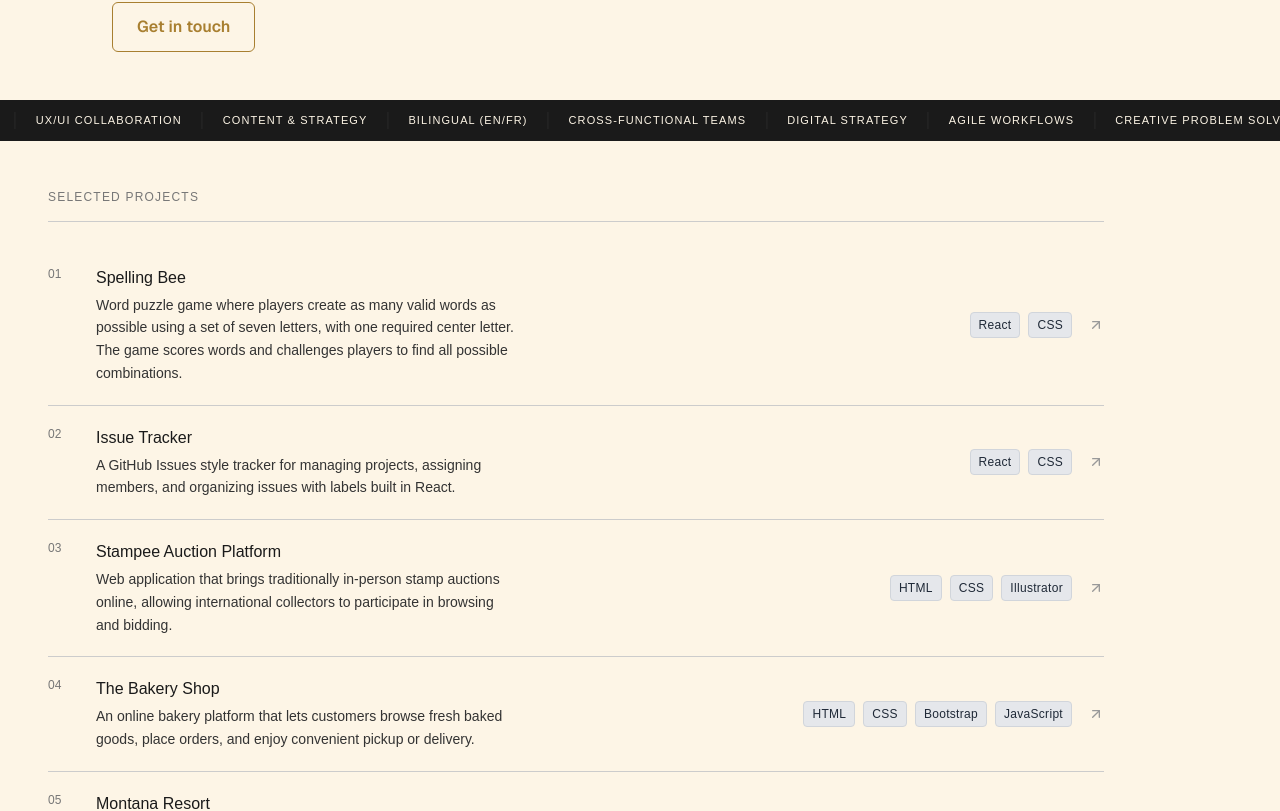
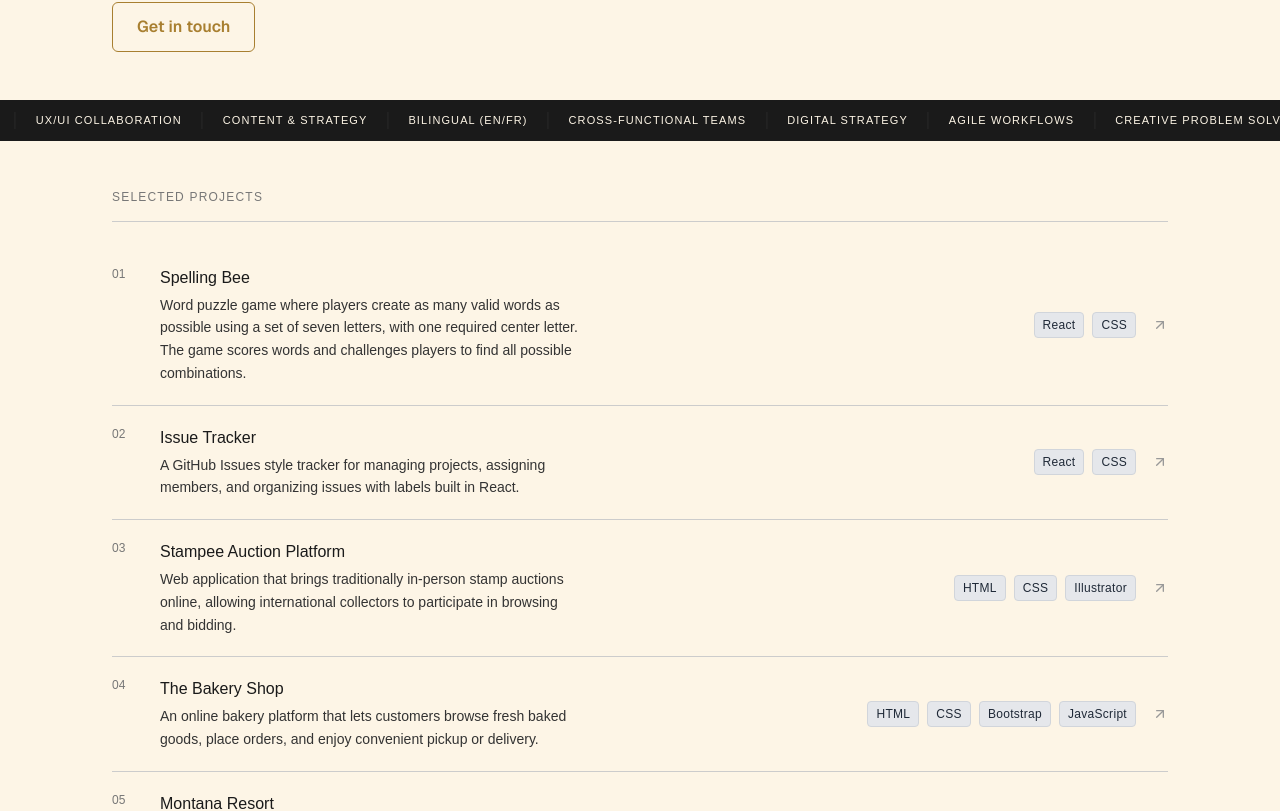
Before and after one commit to Ashley-A7/ashley-a7.github.io, a Next.js app: page / in a window 1280 px wide. Shown: the part 474-1285 px from the top of the page. Built offline with nearby package versions, Linux system fonts and the light colour scheme.

Commit message:
Fix styling

```diff
--- a/components/ProjectSection.tsx
+++ b/components/ProjectSection.tsx
@@ -6,7 +6,7 @@ import { projects } from "../data/projects";
 export default function Projects() {
     return (
         <section
-            className="max-w-6xl bg-[#FDF5E6] text-[#1A1A1A] px-4 sm:px-6 md:px-12 py-10 md:py-12"
+            className="max-w-6xl mx-auto bg-[#FDF5E6] text-[#1A1A1A] px-4 sm:px-6 md:px-12 py-10 md:py-12"
             id="work"
         >
             {/* Header */}
--- a/package.json
+++ b/package.json
@@ -22,9 +22,11 @@
     "@types/node": "^20",
     "@types/react": "^19.2.14",
     "@types/react-dom": "^19.2.3",
+    "autoprefixer": "^10.4.27",
     "eslint": "^9",
     "eslint-config-next": "16.2.2",
-    "tailwindcss": "^4",
+    "postcss": "^8.5.8",
+    "tailwindcss": "^4.2.2",
     "typescript": "^6.0.2"
   }
 }
```
Also changed, not shown: 1 other file (tests, documents, lock files or other folders).
